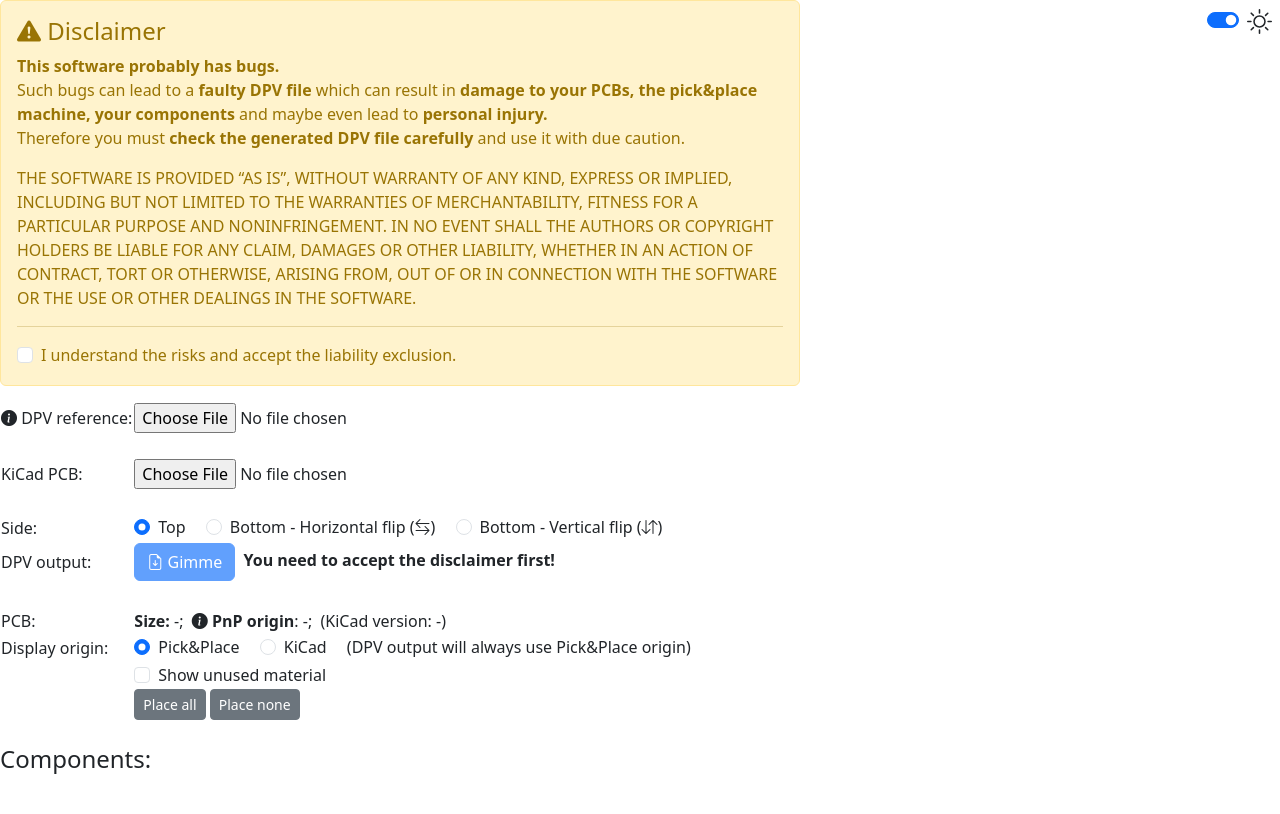
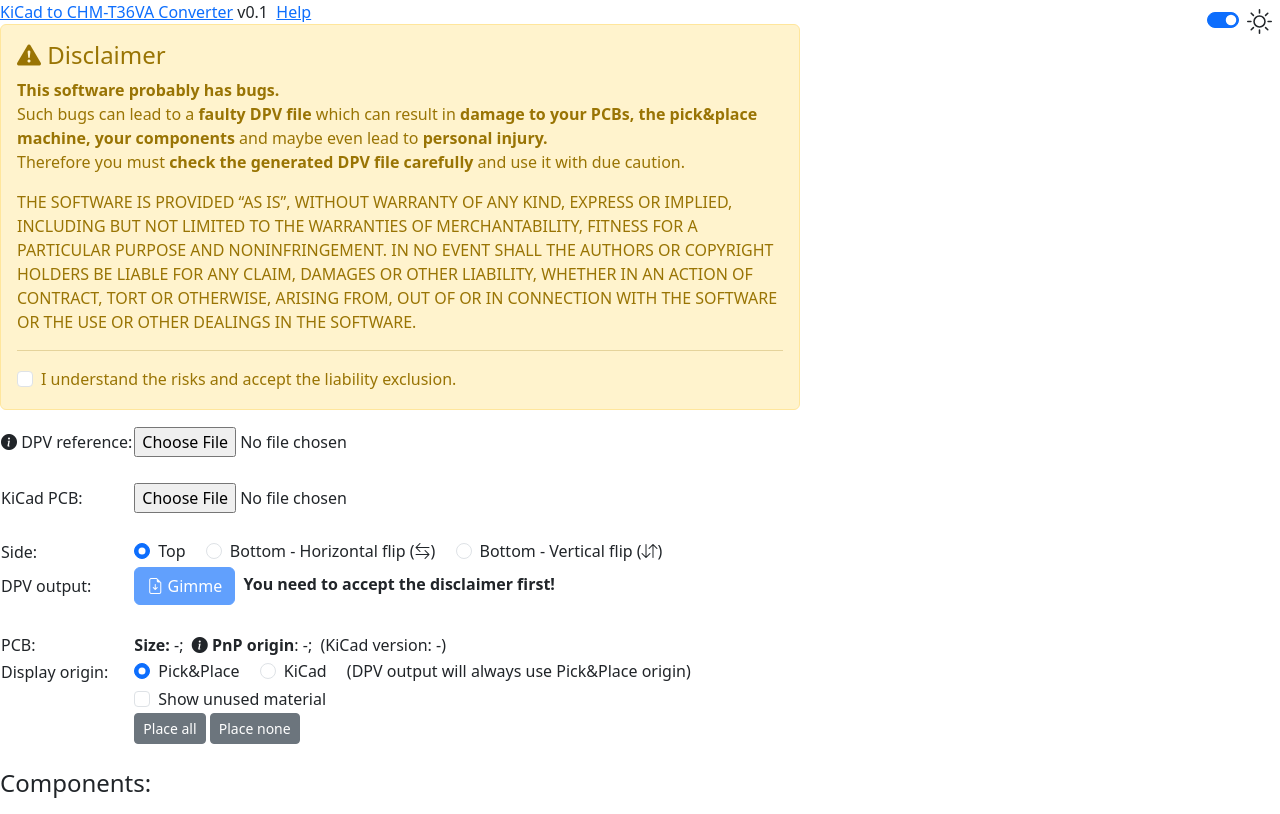
Before and after one commit to znuh/kicad-chm36, a plain HTML site: page web/index.html in a window 1280 px wide. Drawn offline with Linux system fonts and the light colour scheme; no server answers.

Commit message:
add version information, link to github and link to README

```diff
--- a/web/index.html
+++ b/web/index.html
@@ -2,7 +2,7 @@
 <html lang="en" data-bs-theme="dark">
 <head>
   <meta charset="UTF-8">
-  <title>KiCad to CHM-T36VA exporter</title>
+  <title>KiCad to CHM-T36VA Converter</title>
   <link href="bootstrap-5.3.0-alpha1-dist/css/bootstrap.min.css" rel="stylesheet" crossorigin="anonymous">
   <link href="bootstrap-icons.css" rel="stylesheet">
   <style>
@@ -16,6 +16,9 @@
   </style>
 </head>
 <body>
+<a href="https://github.com/znuh/kicad-chm36">KiCad to CHM-T36VA Converter</a> v0.1&nbsp;
+<a href="https://github.com/znuh/kicad-chm36/blob/main/README.md">Help</a>&nbsp;
+<br>
 
 <!-- notice for missing window.showSaveFilePicker -->
 <div class="alert alert-info alert-dismissible fade show" id="no_SaveFilePicker" role="alert" style="max-width: 800px" hidden>
```
